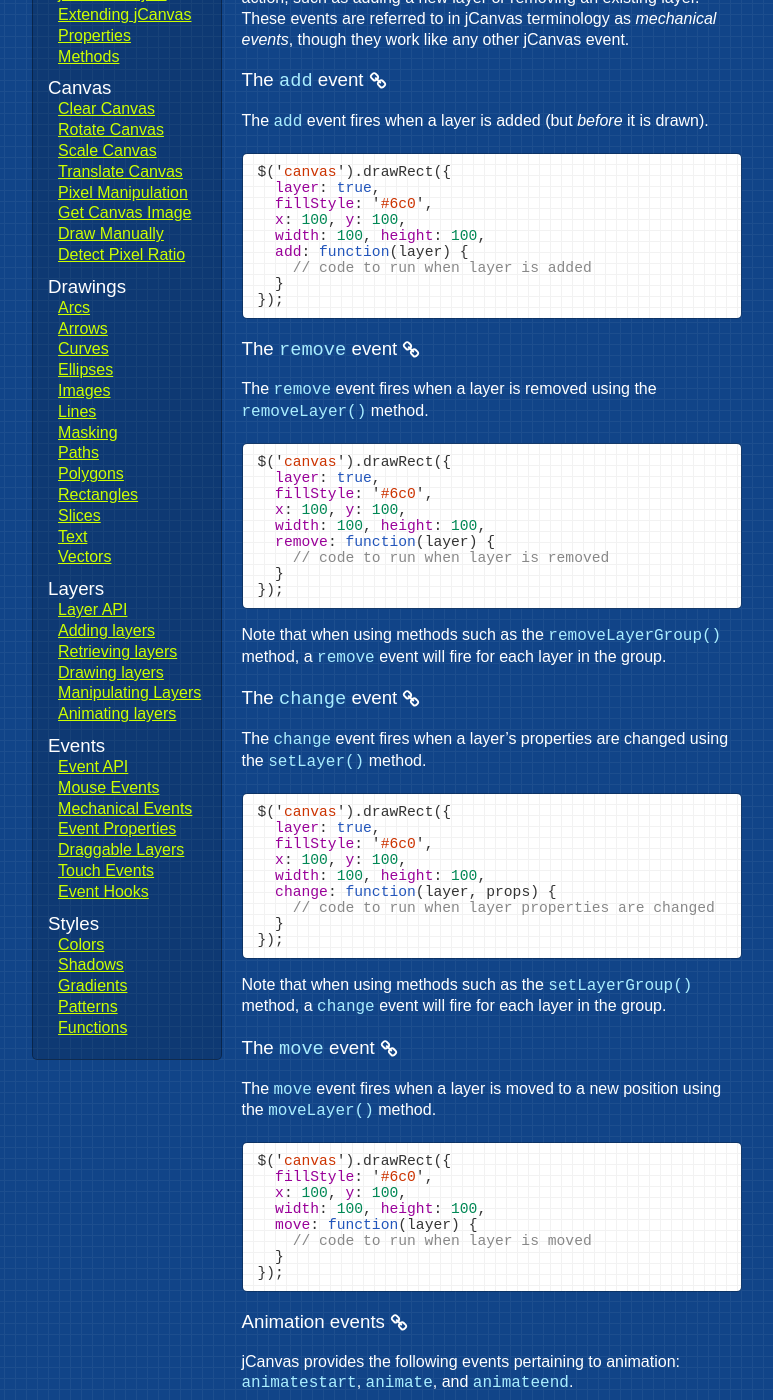
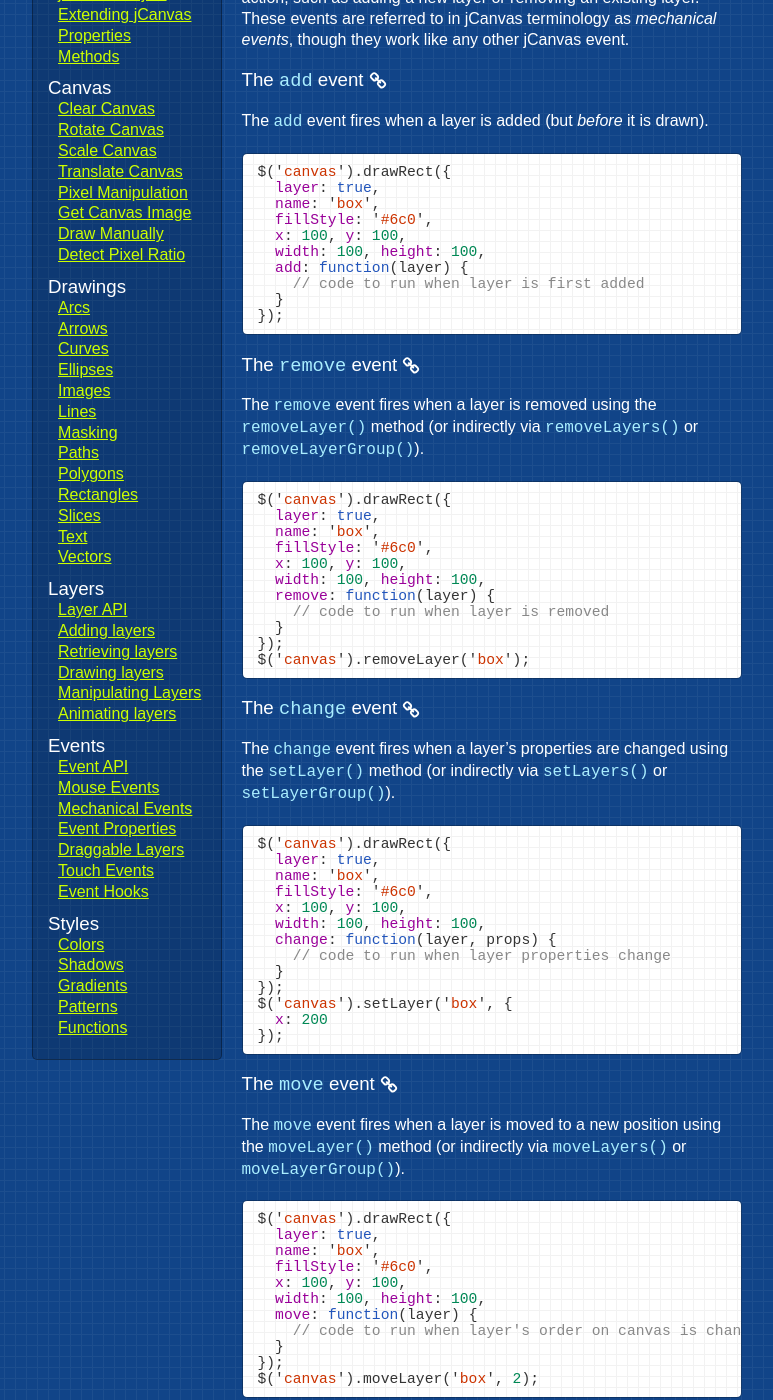
Before and after one commit to caleb531/jcanvas-website, a Jekyll site: the page built from _core_docs/mechanicalEvents.md, in a window 1280 px wide and 1400 px high, scrolled down 238 px. Shown: the whole window, without its empty margins (171-944 px from the left). Built offline with Jekyll 4.4.1, drawn with Linux system fonts in a browser that asks for light colours; some web fonts are replaced; a script that is not in the unit is left out; comment, search, counter and statistics services are not loaded; some of the changed text lies outside the part shown.

Commit message:
Clarify mechanical event examples/descriptions

````diff
--- a/_core_docs/mechanicalEvents.md
+++ b/_core_docs/mechanicalEvents.md
@@ -11,22 +11,24 @@ The `add` event fires when a layer is added (but *before* it is drawn).
 ```js
 $('canvas').drawRect({
   layer: true,
+  name: 'box',
   fillStyle: '#6c0',
   x: 100, y: 100,
   width: 100, height: 100,
   add: function(layer) {
-    // code to run when layer is added
+    // code to run when layer is first added
   }
 });
 ```
 
 ### The `remove` event
 
-The `remove` event fires when a layer is removed using the `removeLayer()` method.
+The `remove` event fires when a layer is removed using the `removeLayer()` method (or indirectly via `removeLayers()` or `removeLayerGroup()`).
 
 ```js
 $('canvas').drawRect({
   layer: true,
+  name: 'box',
   fillStyle: '#6c0',
   x: 100, y: 100,
   width: 100, height: 100,
@@ -34,41 +36,45 @@ $('canvas').drawRect({
     // code to run when layer is removed
   }
 });
+$('canvas').removeLayer('box');
 ```
-
-Note that when using methods such as the `removeLayerGroup()` method, a `remove` event will fire for each layer in the group.
 
 ### The `change` event
 
-The `change` event fires when a layer's properties are changed using the `setLayer()` method.
+The `change` event fires when a layer's properties are changed using the `setLayer()` method (or indirectly via `setLayers()` or `setLayerGroup()`).
 
 ```js
 $('canvas').drawRect({
   layer: true,
+  name: 'box',
   fillStyle: '#6c0',
   x: 100, y: 100,
   width: 100, height: 100,
   change: function(layer, props) {
-    // code to run when layer properties are changed
+    // code to run when layer properties change
   }
+});
+$('canvas').setLayer('box', {
+  x: 200
 });
 ```
 
-Note that when using methods such as the `setLayerGroup()` method, a `change` event will fire for each layer in the group.
-
 ### The `move` event
 
-The `move` event fires when a layer is moved to a new position using the `moveLayer()` method.
+The `move` event fires when a layer is moved to a new position using the `moveLayer()` method (or indirectly via `moveLayers()` or `moveLayerGroup()`).
 
 ```js
 $('canvas').drawRect({
+  layer: true,
+  name: 'box',
   fillStyle: '#6c0',
   x: 100, y: 100,
   width: 100, height: 100,
   move: function(layer) {
-    // code to run when layer is moved
+    // code to run when layer's order on canvas is changed
   }
 });
+$('canvas').moveLayer('box', 2);
 ```
 
 ### Animation events
@@ -77,6 +83,8 @@ jCanvas provides the following events pertaining to animation: `animatestart`, `
 
 ```js
 $('canvas').drawRect({
+  layer: true,
+  name: 'box',
   fillStyle: '#6c0',
   x: 100, y: 100,
   width: 100, height: 100,
@@ -91,12 +99,17 @@ $('canvas').drawRect({
     // code to run when animation ends
   }
 });
+$('canvas').animateLayer('box', {
+  x: 200, y: 300
+});
 ```
 
-jCanvas also supports a `stop` event, which fires when the `stopLayer()` method is called.
+jCanvas also supports a `stop` event, which fires when the animation is stopped using the `stoplayer()` method (or indirectly via `stopLayerGroup()`).
 
 ```js
 $('canvas').drawRect({
+  layer: true,
+  name: 'box',
   fillStyle: '#6c0',
   x: 100, y: 100,
   width: 100, height: 100,
@@ -104,9 +117,10 @@ $('canvas').drawRect({
     // code to run when animation is stopped
   }
 });
+$('canvas').stopLayer('box');
 ```
 
-Similarly, jCanvas supports a `delay` event, which fires when the `delayLayer()` method is called.
+Similarly, jCanvas supports a `delay` event, which fires when the `delayLayer()` method is called (or indirectly via `delayLayerGroup()`).
 
 ```js
 $('canvas').drawRect({
@@ -117,4 +131,5 @@ $('canvas').drawRect({
     // code to run when animation is delayed
   }
 });
+$('canvas').delayLayer('box', 300);
 ```
````
